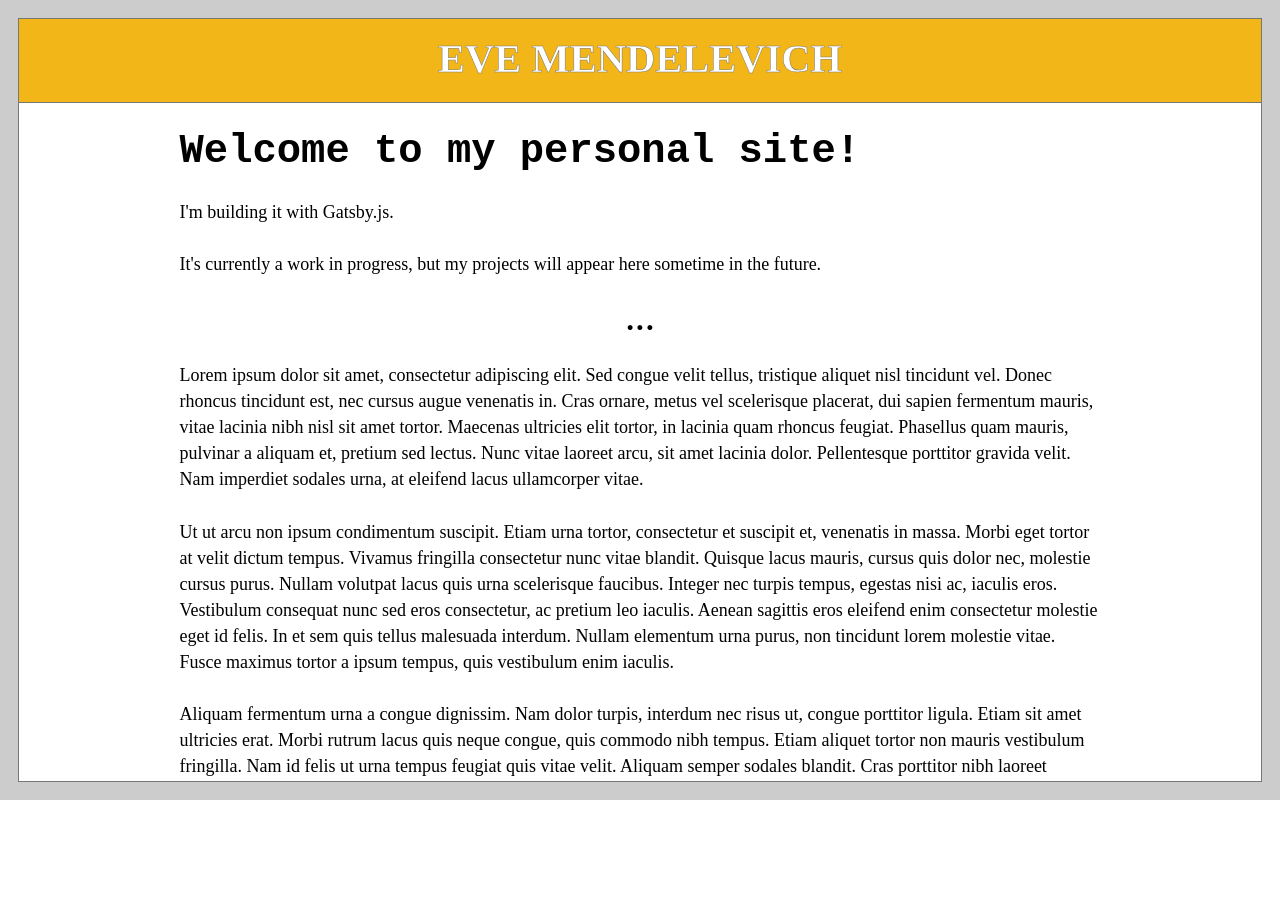
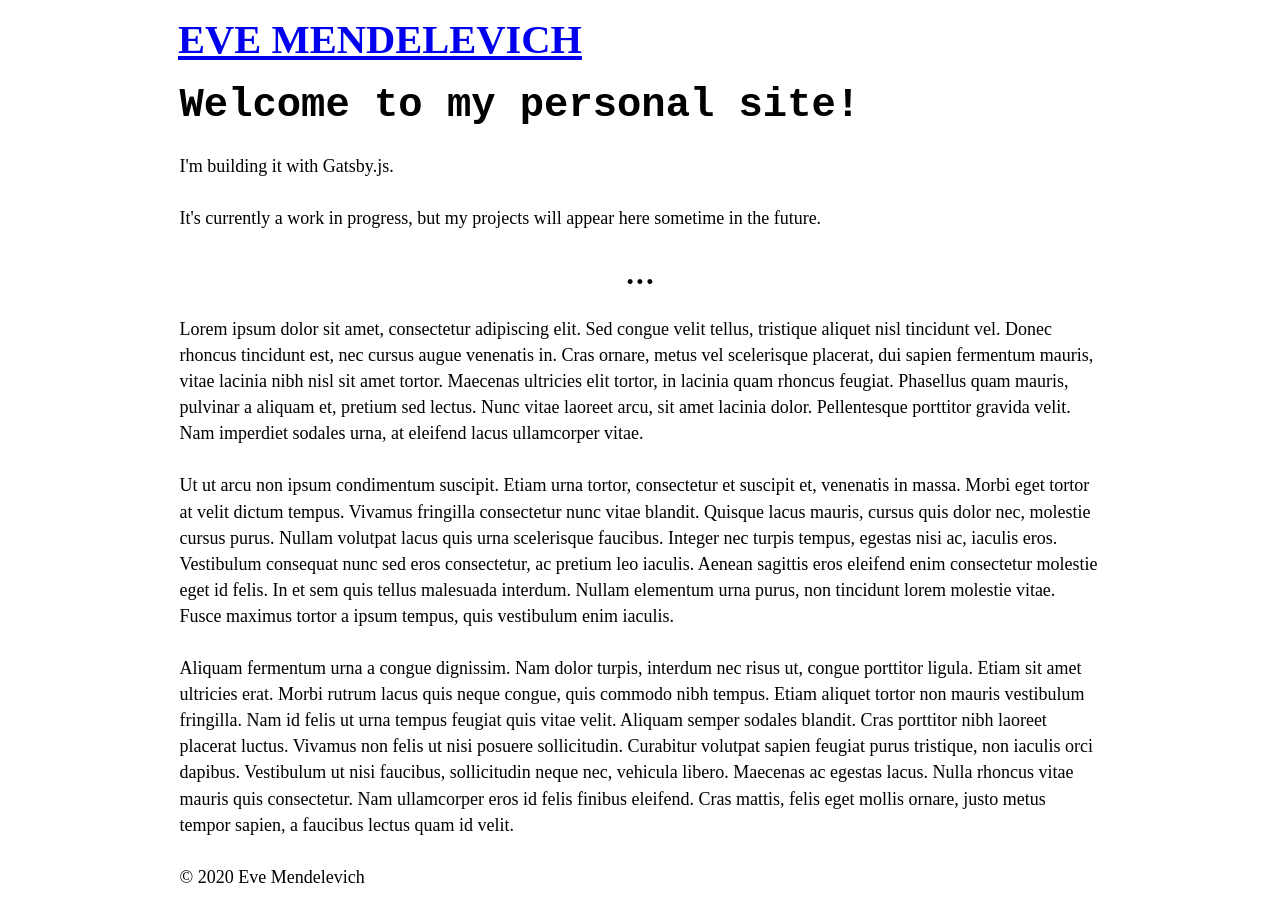
Before and after one commit to mendelevich/mendelevich.github.io, a Gatsby site: page / in a window 1280 px wide. Before the commit the page ends 800 px from the top, so only its background shows below. Built offline with nearby package versions, Linux system fonts and the light colour scheme; Gatsby itself is replaced by a stand-in of ours; a web font is replaced by a local one.

Commit message:
changing style

```diff
--- a/src/components/header.js
+++ b/src/components/header.js
@@ -3,18 +3,7 @@
 import React from "react"
 
 const Header = ({ siteTitle }) => (
-  <header
-    style={{
-      background: "#F3B619",
-      marginBottom: `1.45rem`,
-      display: "flex",
-      justifyContent: "center",
-      alignItems: "center",
-      position: "sticky",
-      top: 0,
-      borderBottom: "1px solid #777",
-    }}
-  >
+  <header className="header">
     <div
       style={{
         margin: `0 auto`,
@@ -26,11 +15,6 @@
         <Link
           to="/"
           className="headerText"
-          style={{
-            color: `white`,
-            textDecoration: `none`,
-            fontFamily: "Aldrich",
-          }}
         >
           {siteTitle}
         </Link>
--- a/src/components/layout.css
+++ b/src/components/layout.css
@@ -622,64 +622,28 @@
   }
 }
 
-.headerText {
-  -webkit-text-stroke: 0.5px #777;
+.header {
+    background: "#e2f3f6";
+    margin-bottom: "1.45rem";
+    display: "flex";
+    justify-content: "center";
+    align-items: "center";
+    position: "sticky";
+    top: 0;
+    border-bottom: "1px solid #777";
 }
 
-.frame-border {
-  /* transition: all .3s cubic-bezier(.23,1,.32,1); */
-  position: fixed;
-  background: #ccc;
-  z-index: 10000;
+.headerText {
+  color: 'black';
+  text-decoration: 'none';
+  font-family: "Aldrich";
+  /* -webkit-text-stroke: 0.5px #777; */
 }
 
-.frame-border-top,
-.frame-border-bottom {
-  height: 20px;
-}
 
-.frame-border-top {
-  top: 0px;
-  right: 0;
-  left: 0;
-}
-
-.frame-border-bottom {
-  bottom: 0px;
-  right: 0;
-  left: 0;
-}
-
-.frame-border-right,
-.frame-border-left {
-  width: 20px;
-}
-
-.frame-border-right {
-  top: -50px;
-  right: 0;
-  bottom: -50px;
-}
-
-.frame-border-left {
-  top: -50px;
-  left: 0;
-  bottom: -50px;
-}
-
-.outer {
-  width: 100vw;
-  height: 100vh;
-  background-color: #ccc;
-  padding: 1em;
+.container {
+  background-color: white;
   /* border: 1px solid #777; */
-}
-
-.inner {
-  overflow: scroll;
-  background-color: white;
-  height: 100%;
-  border: 1px solid #777;
 }
 
 .dots {
--- a/src/components/layout.js
+++ b/src/components/layout.js
@@ -24,8 +24,7 @@
   `)
 
   return (
-    <div className="outer">
-      <div className="inner">
+    <div className="container">
       <Header siteTitle={data.site.siteMetadata.title} />
       <div
         style={{
@@ -42,7 +41,6 @@
         {/* <span className="frame-border frame-border-right"></span> */}
       </div>
     </div>
-    </div>
   )
 }
 
```
Lines whose indentation alone changed are shown as unchanged.
